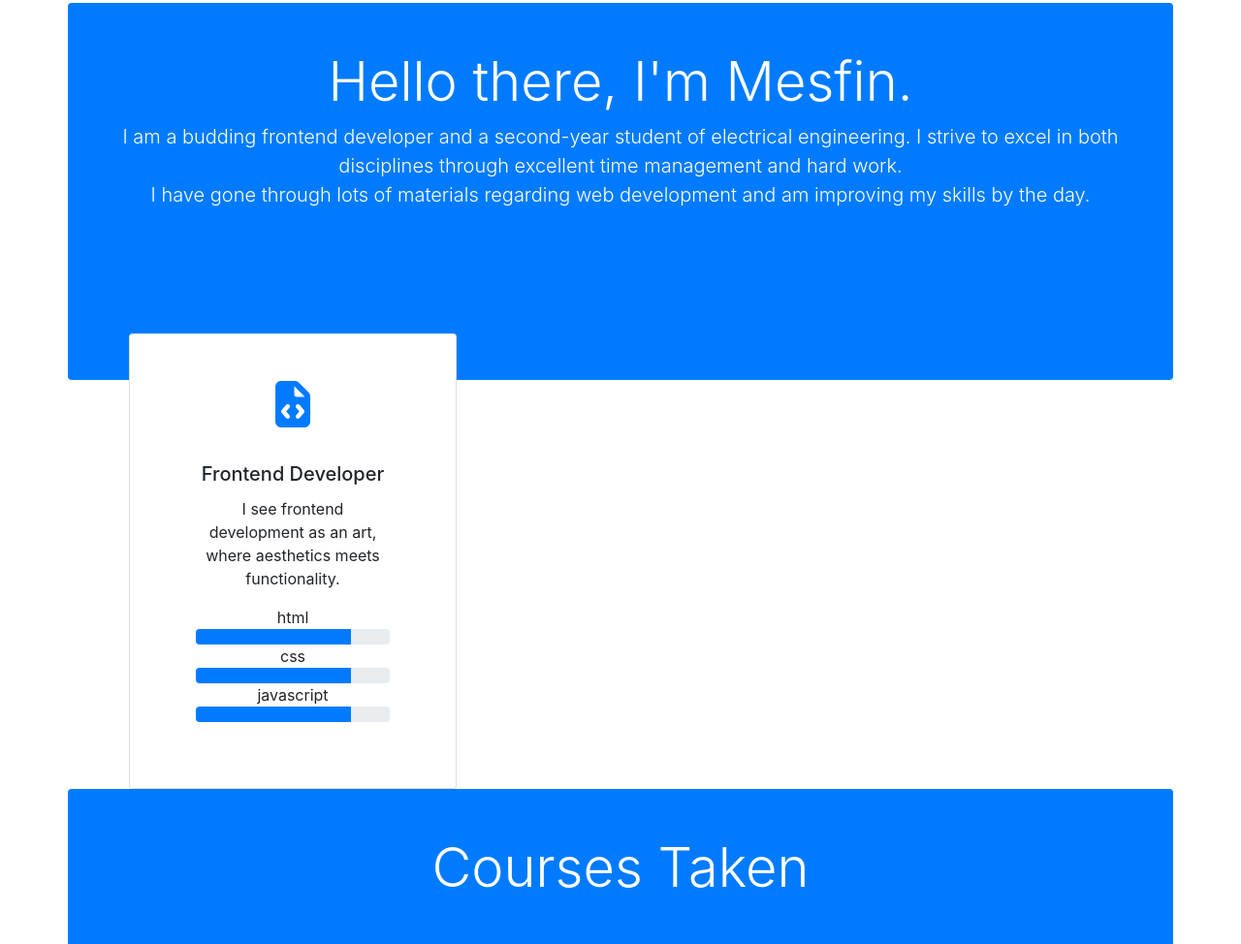
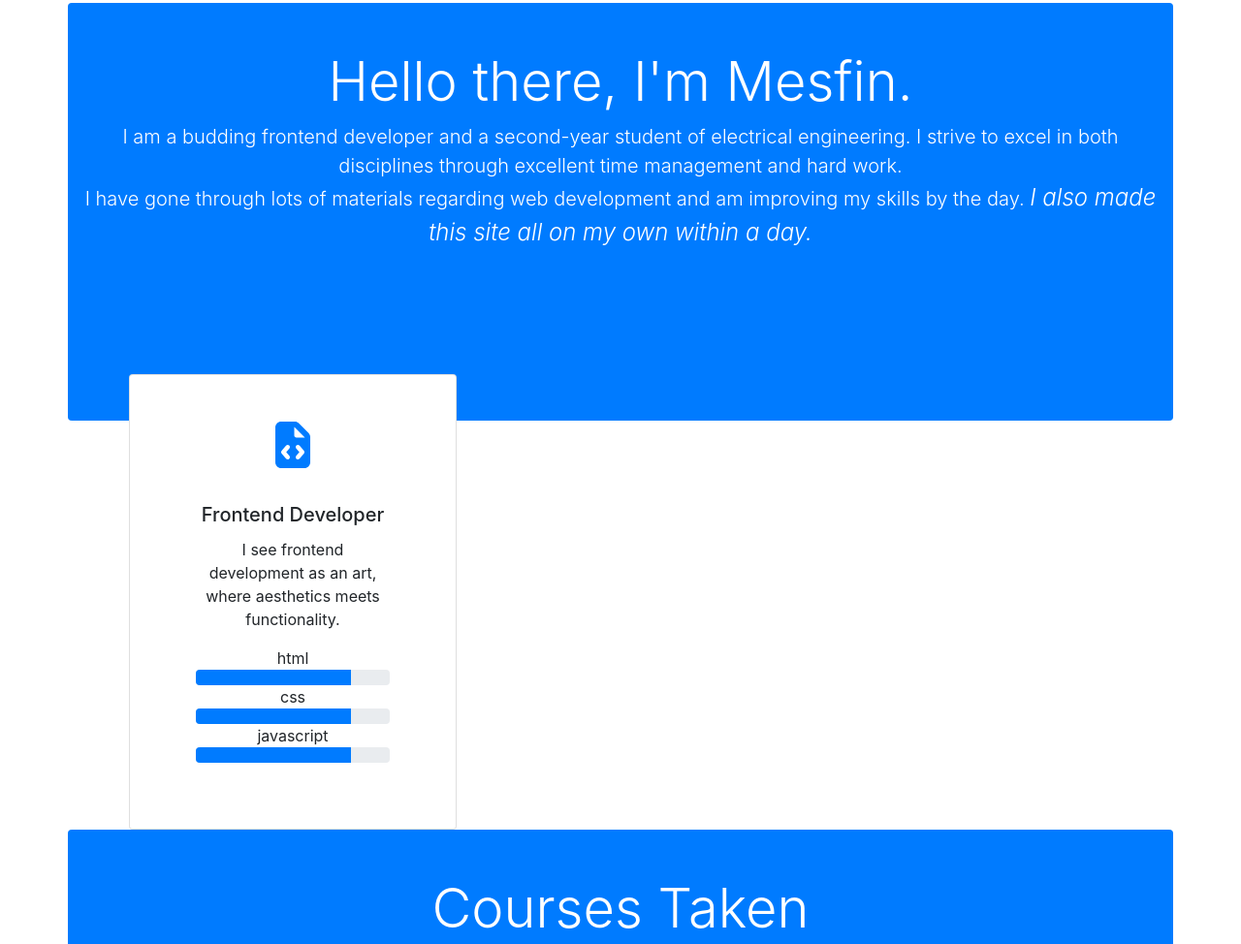
Before and after one commit to Mesfin-Kefyalew/mesfinkefyalewtolcha.github.io, a plain HTML site: page index.html in a window 1280 px wide. Shown: the part 1296-2270 px from the top of the page at 97% size. Drawn offline with Linux system fonts and the light colour scheme.

Commit message:
update index.html

```diff
--- a/index.html
+++ b/index.html
@@ -78,6 +78,7 @@
                    I am a budding frontend developer and a second-year student of electrical engineering. I strive to excel in both disciplines through excellent time management and hard work.
                    <br>
                    I have gone through lots of materials regarding web development and am improving my skills by the day.
+                   <em style="font-size: larger;">I also made this site all on my own within a day.</em>
                 </p>
             </div>
             <div id="attributesContainer" class="container">
```
